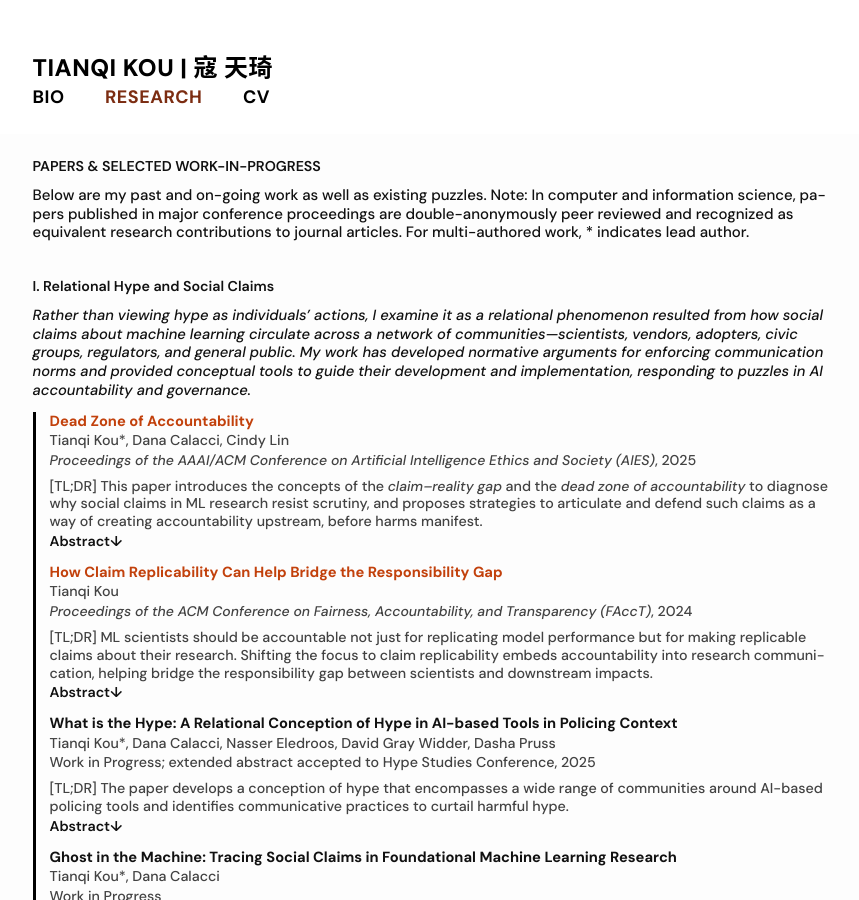
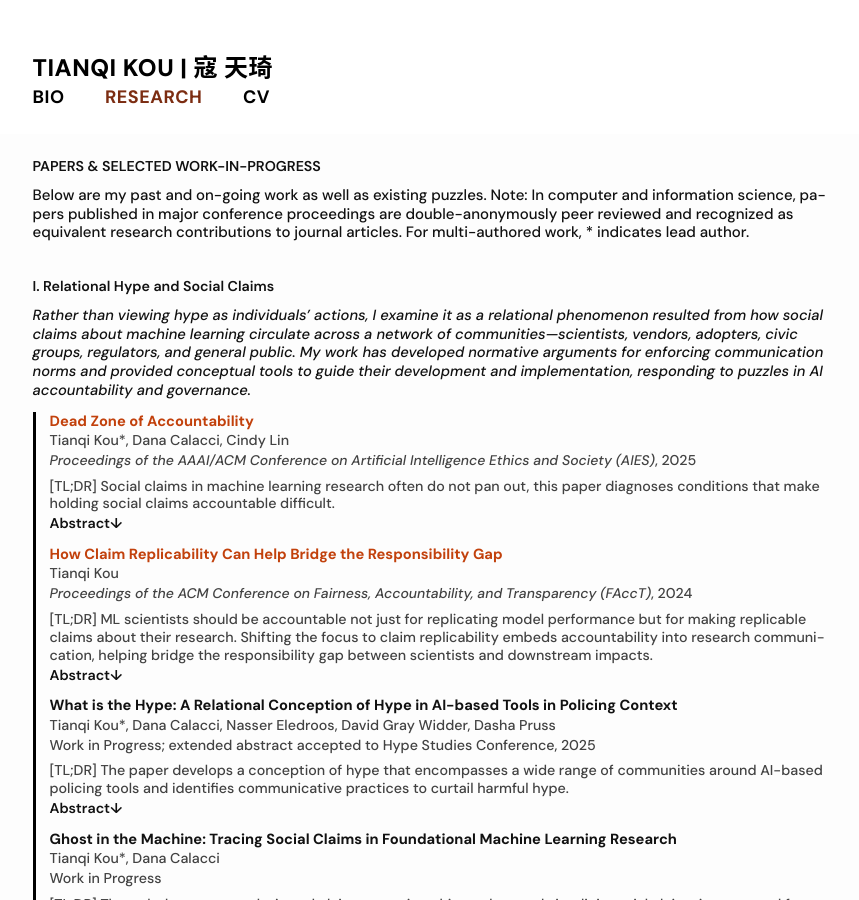
Before and after one commit to koutianqi/koutianqi.github.io, a Jekyll site: the page built from pages/research.markdown, in a window 1280 px wide and 900 px high. Shown: the whole window, without its empty margins (200-1059 px from the left). Built offline with Jekyll 4.4.1, drawn with Linux system fonts in a browser that asks for light colours.

Commit message:
Update research.markdown

```diff
--- a/pages/research.markdown
+++ b/pages/research.markdown
@@ -16,7 +16,7 @@ _Rather than viewing hype as individuals' actions, I examine it as a relational
   title_url="https://www.arxiv.org/pdf/2508.08739"
   authors="Tianqi Kou*, Dana Calacci, Cindy Lin"
   venue="<em>Proceedings of the AAAI/ACM Conference on Artificial Intelligence Ethics and Society (AIES)</em>, 2025"
-  tldr="[TL;DR] This paper introduces the concepts of the <em>claim–reality gap</em> and the <em>dead zone of accountability</em> to diagnose why social claims in ML research resist scrutiny, and proposes strategies to articulate and defend such claims as a way of creating accountability upstream, before harms manifest."
+  tldr="[TL;DR] Social claims in machine learning research often do not pan out, this paper diagnoses conditions that make holding social claims accountable difficult."
   abstract="Many Machine Learning research studies use language that describes potential social benefits or technical affordances of new methods and technologies. Such language, which we call “social claims”, can help garner substantial resources and influence for those involved in ML research and technology production. However, there exists a gap between social claims and reality (the claim–reality gap): ML methods often fail to deliver the claimed functionality or social impacts. This paper investigates the claim–reality gap and makes a normative argument for developing accountability mechanisms for it. In making the argument, we make three contributions. First, we show why the symptom—absence of social claim accountability—is problematic. Second, we coin dead zone of accountability—a lens that scholars and practitioners can use to identify opportunities for new forms of accountability. We apply this lens to the claim–reality gap and provide a diagnosis by identifying cognitive and structural resistances to accountability in the claim–reality gap. Finally, we offer a prescription—two potential collaborative research agendas that can help create the conditions for social claim accountability."
 %}
 
```
